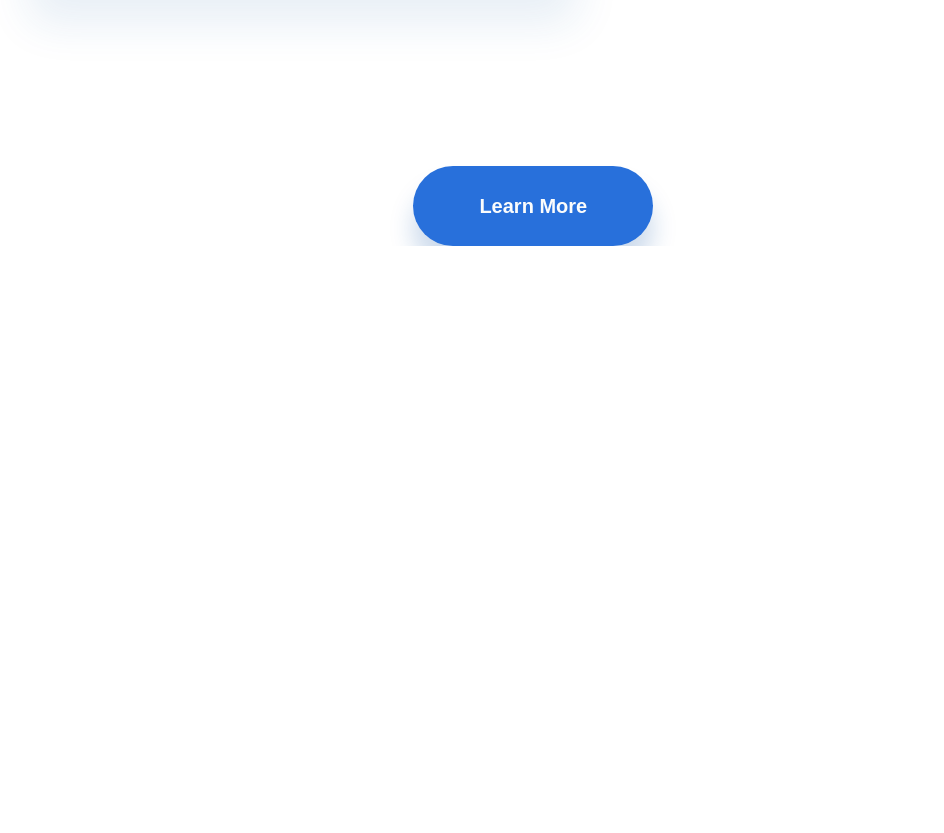
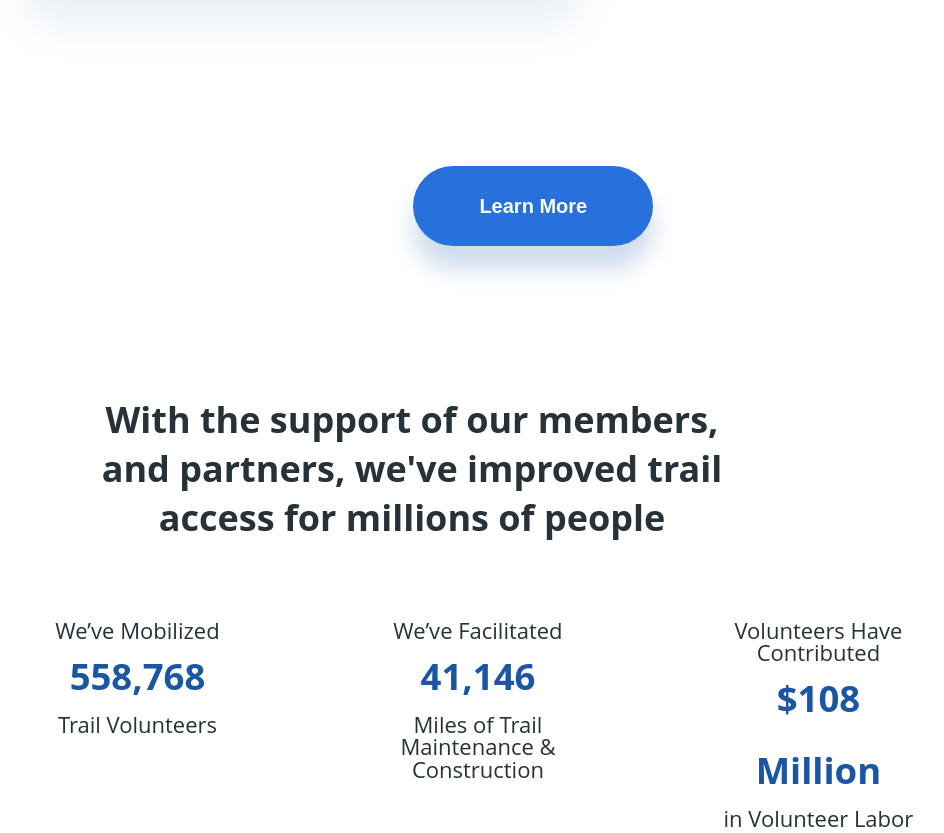
Before and after one commit to Reecure/LandingPage, a plain HTML site: page first-landing/src/index.html in a window 1280 px wide. Shown: the part 2844-3677 px from the top of the page, without its empty margins (228-1172 px from the left). Before the commit the page ends 3090 px from the top, so only its background shows below. Drawn offline with Linux system fonts and the light colour scheme.

Commit message:
add members

```diff
--- a/first-landing/src/assets/styles/layout/_members.scss
+++ b/first-landing/src/assets/styles/layout/_members.scss
@@ -0,0 +1,40 @@
+@import "../utils/vars";
+@import "../utils/mixins";
+
+.members {
+  margin-top: 11.6%;
+
+  &__title {
+    .h2 {
+      text-align: center;
+      margin-left: 25%;
+      margin-right: 25%;
+      margin-bottom: 6%;
+      @include h2();
+    }
+  }
+  &__cards {
+    display: flex;
+    margin-left: 20.2%;
+    .card {
+      display: flex;
+      width: 287px;
+      flex-direction: column;
+      justify-content: start;
+      margin-right: 12.4%;
+      &__text {
+        font-size: 22px;
+        color: $mainColor;
+        line-height: 1.02;
+        text-align: center;
+      }
+      &__mid {
+        text-align: center;
+        font-size: 36.5px;
+        line-height: 1.97;
+        font-weight: bold;
+        color: $blueColor;
+      }
+    }
+  }
+}
--- a/first-landing/src/index.html
+++ b/first-landing/src/index.html
@@ -91,7 +91,33 @@
           </div>
         </div>
 
-        <div class="members"></div>
+        <div class="members">
+          <div class="members__title">
+            <div class="h2">
+              With the support of our members, and partners, we've improved
+              trail access for millions of people
+            </div>
+          </div>
+          <div class="members__cards">
+            <div class="card">
+              <div class="card__text">We’ve Mobilized</div>
+              <div class="card__mid">558,768</div>
+              <div class="card__text">Trail Volunteers</div>
+            </div>
+            <div class="card">
+              <div class="card__text">We’ve Facilitated</div>
+              <div class="card__mid">41,146</div>
+              <div class="card__text">
+                Miles of Trail Maintenance & Construction
+              </div>
+            </div>
+            <div class="card">
+              <div class="card__text">Volunteers Have Contributed</div>
+              <div class="card__mid">$108 Million</div>
+              <div class="card__text">in Volunteer Labor</div>
+            </div>
+          </div>
+        </div>
       </menu>
     </div>
   </body>
```
Also changed, not shown: first-landing/src/assets/css/index.css, first-landing/src/assets/css/index.min.css, first-landing/src/assets/styles/css/index.css, first-landing/src/assets/styles/css/index.min.css, 4 other files.
